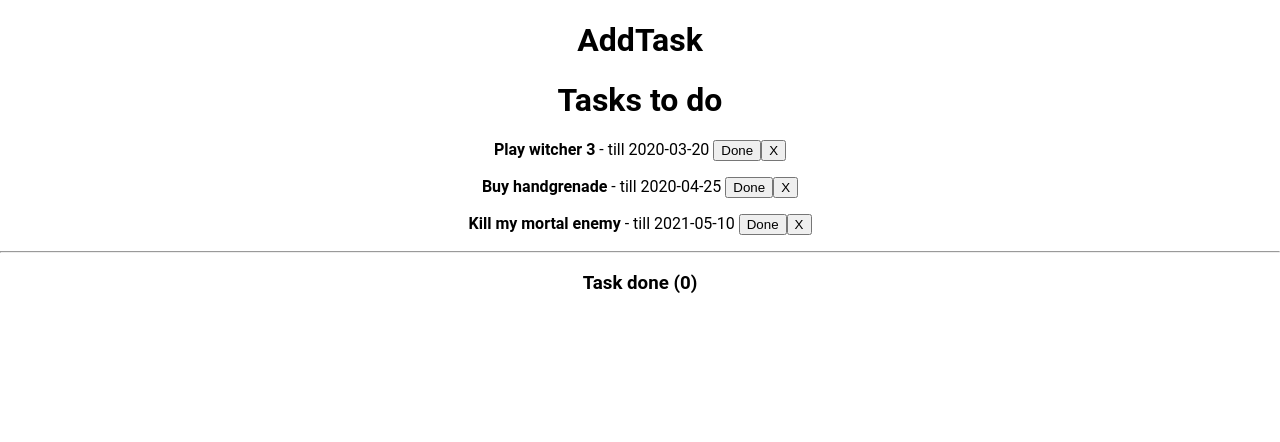
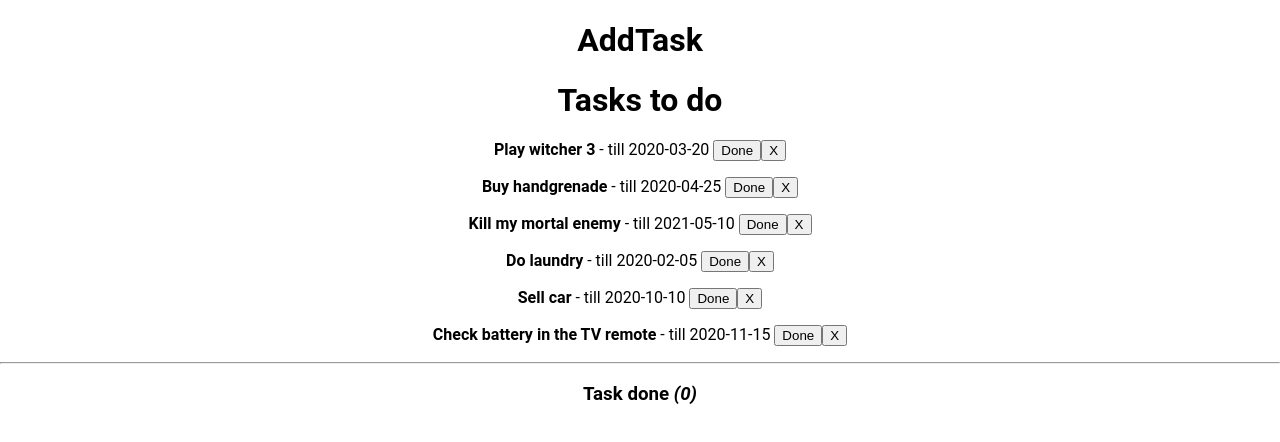
Before and after one commit to bmaronka/React-to-do-app, a React (Create React App) app: page / in a window 1280 px wide. Shown: the top 442 px of the page. Built offline with nearby package versions, Linux system fonts and the light colour scheme.

Commit message:
Add moving tasks to do to done tasks feature

```diff
--- a/src/components/App.js
+++ b/src/components/App.js
@@ -27,6 +27,30 @@ class App extends Component {
         text: 'Kill my mortal enemy',
         date: '2021-05-10',
         important: true,
+        active: true,
+        finishDate: null,
+      },
+      {
+        id: 3,
+        text: 'Do laundry',
+        date: '2020-02-05',
+        important: false,
+        active: true,
+        finishDate: null,
+      },
+      {
+        id: 4,
+        text: 'Sell car',
+        date: '2020-10-10',
+        important: true,
+        active: true,
+        finishDate: null,
+      },
+      {
+        id: 5,
+        text: 'Check battery in the TV remote',
+        date: '2020-11-15',
+        important: false,
         active: true,
         finishDate: null,
       },
--- a/src/components/TaskList.js
+++ b/src/components/TaskList.js
@@ -2,22 +2,28 @@ import React from 'react';
 import Task from './Task';
 
 const TaskList = props => {
-    const tasks = props.tasks.map(task => (
-        <Task key={task.id} task={task} delete={props.delete} change={props.change} />
+    const active = props.tasks.filter(task => task.active);
+    const done = props.tasks.filter(task => !task.active);
+    const activeTasks = active.map(activeTask => (
+        <Task key={activeTask.id} task={activeTask} delete={props.delete} change={props.change} />
+    ));
+    const doneTasks = done.map(doneTask => (
+        <Task key={doneTask.id} task={doneTask} delete={props.delete} change={props.change} />
     ))
 
     return (
         <>
             <div className="active">
                 <h1>Tasks to do</h1>
-                {tasks}
+                {activeTasks.length ? activeTasks : <p>You have nothing to do</p>}
             </div>
 
             <hr />
 
             <div className="done">
-                <h3>Task done (0)</h3>
-
+                <h3>Task done <em>({doneTasks.length})</em></h3>
+                {doneTasks.length > 5 && <span style={{ fontSize: 14 }}>It shows only 5 last tasks</span>}
+                {doneTasks.slice(0, 5)}
             </div>
         </>
     );
```
